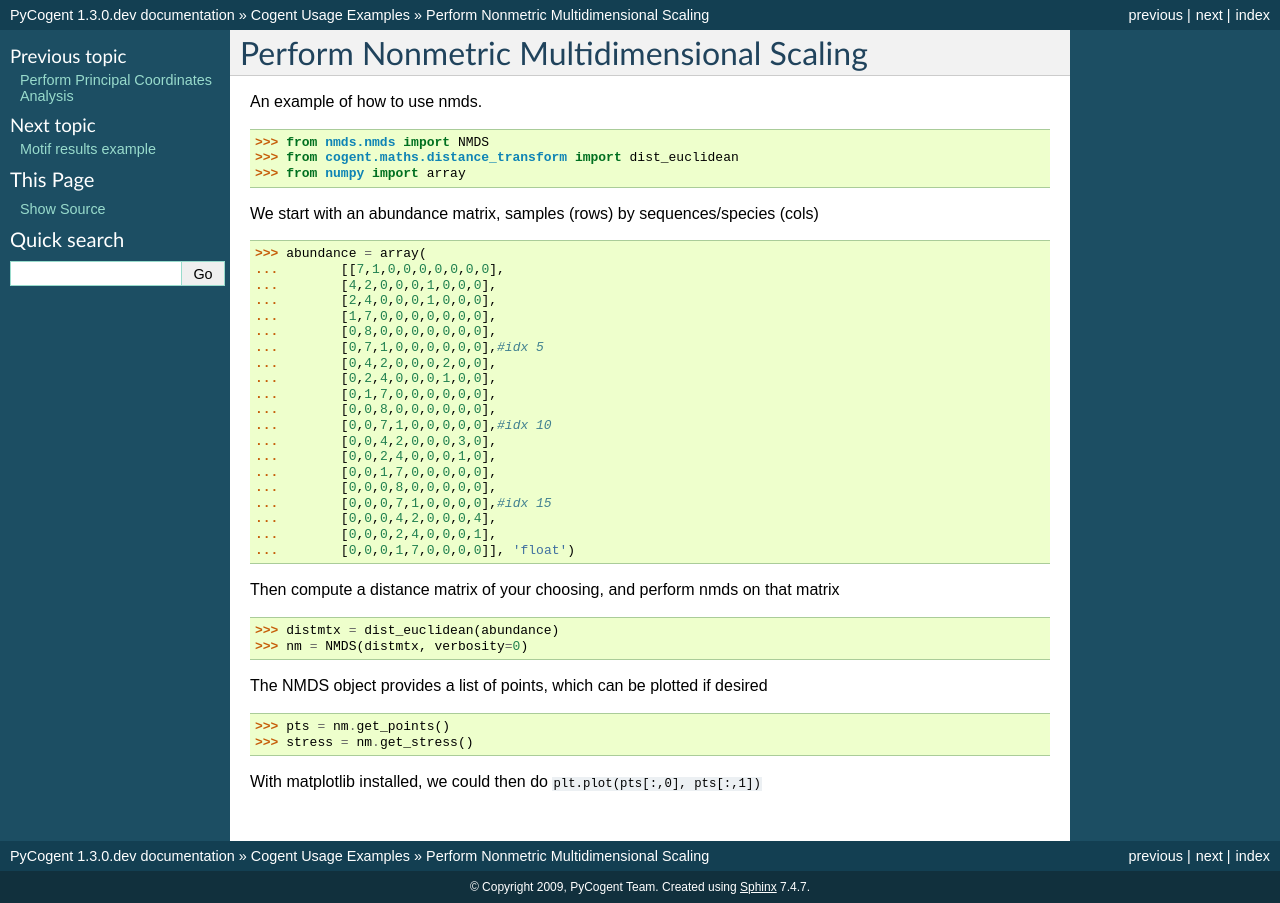
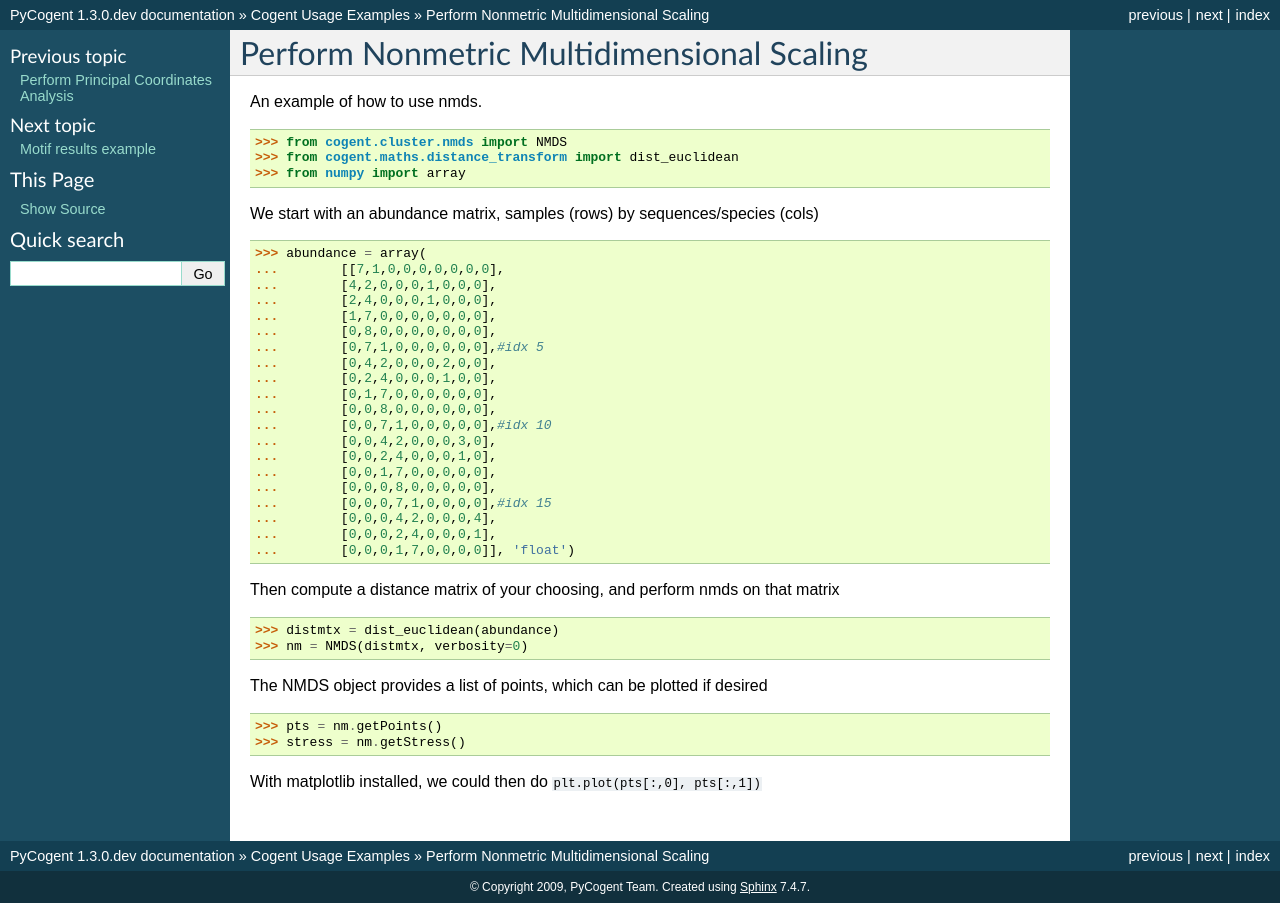
Before and after one commit to cogent3/cogent3, a Sphinx documentation site: the page built from doc/examples/perform_nmds.rst, in a window 1280 px wide. Built offline with Sphinx 7.4.7, drawn with Linux system fonts in a browser that asks for light colours; pages that are not in the unit, such as notebooks, are missing from menus.

Commit message:
fixed doctest for nmds

```diff
--- a/doc/examples/perform_nmds.rst
+++ b/doc/examples/perform_nmds.rst
@@ -5,7 +5,7 @@ An example of how to use nmds.
 
 .. doctest::
 
-    >>> from nmds.nmds import NMDS
+    >>> from cogent.cluster.nmds import NMDS
     >>> from cogent.maths.distance_transform import dist_euclidean
     >>> from numpy import array
 
@@ -45,7 +45,7 @@ The NMDS object provides a list of points, which can be plotted if desired
 
 .. doctest::
 
-    >>> pts = nm.get_points()
-    >>> stress = nm.get_stress()
+    >>> pts = nm.getPoints()
+    >>> stress = nm.getStress()
 
 With matplotlib installed, we could then do ``plt.plot(pts[:,0], pts[:,1])``
```
